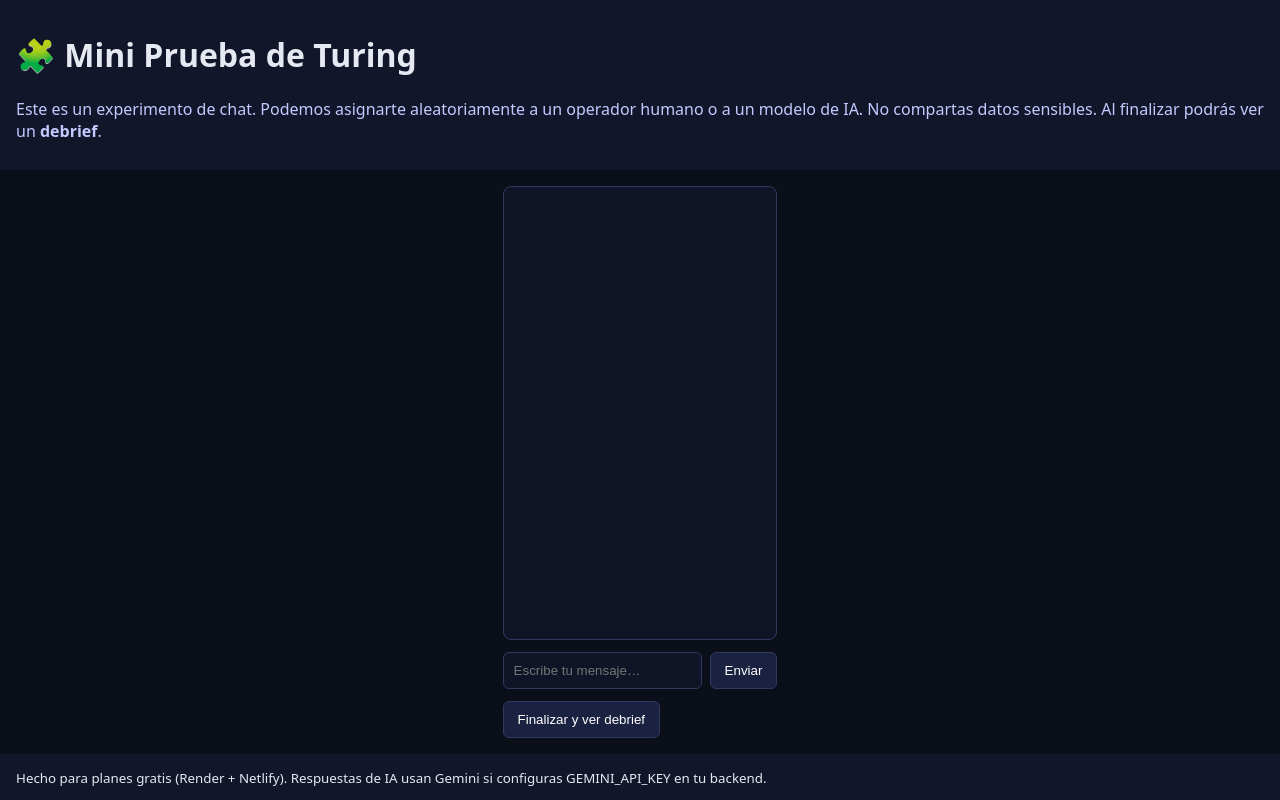
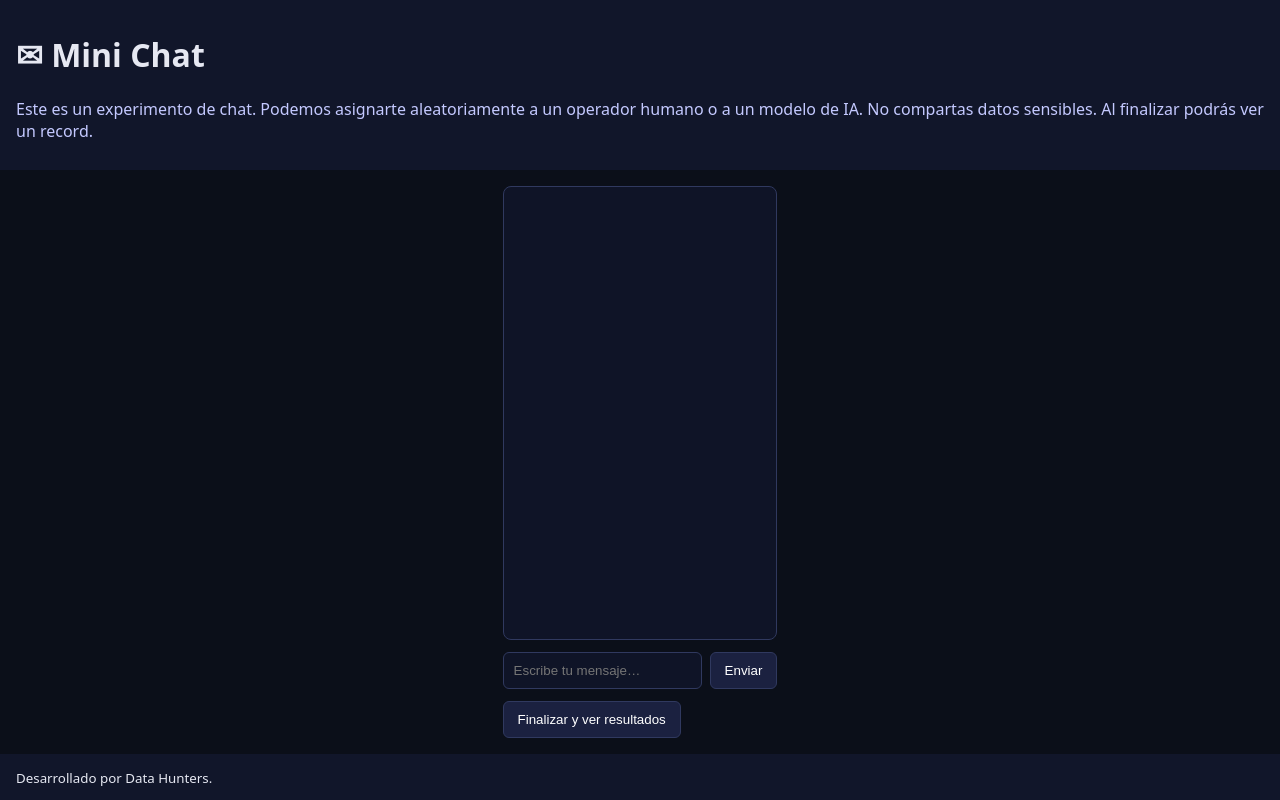
Before and after one commit to danikadns/turing-mini, a plain HTML site: page frontend/public/index.html in a window 1280 px wide. Drawn offline with Linux system fonts and the light colour scheme; no server answers.

Commit message:
Update index.html

```diff
--- a/frontend/public/index.html
+++ b/frontend/public/index.html
@@ -2,16 +2,16 @@
 <html lang="es">
 <head>
   <meta charset="utf-8" />
-  <title>Mini Prueba de Turing</title>
+  <title>✉Mini-Chat</title>
   <meta name="viewport" content="width=device-width, initial-scale=1" />
   <link rel="stylesheet" href="./styles.css" />
 </head>
 <body>
   <header>
-    <h1>🧩 Mini Prueba de Turing</h1>
+    <h1>✉ Mini Chat</h1>
     <p class="notice">
       Este es un experimento de chat. Podemos asignarte aleatoriamente a un operador humano o a un modelo de IA.
-      No compartas datos sensibles. Al finalizar podrás ver un <b>debrief</b>.
+      No compartas datos sensibles. Al finalizar podrás ver un record</b>.
     </p>
   </header>
 
@@ -29,12 +29,12 @@
     </form>
 
     <div class="actions">
-      <button id="btnDebrief">Finalizar y ver debrief</button>
+      <button id="btnDebrief">Finalizar y ver resultados</button>
     </div>
   </main>
 
   <footer>
-    <small>Hecho para planes gratis (Render + Netlify). Respuestas de IA usan Gemini si configuras GEMINI_API_KEY en tu backend.</small>
+    <small>Desarrollado por Data Hunters.</small>
   </footer>
 
   <script src="./app.js"></script>
```
